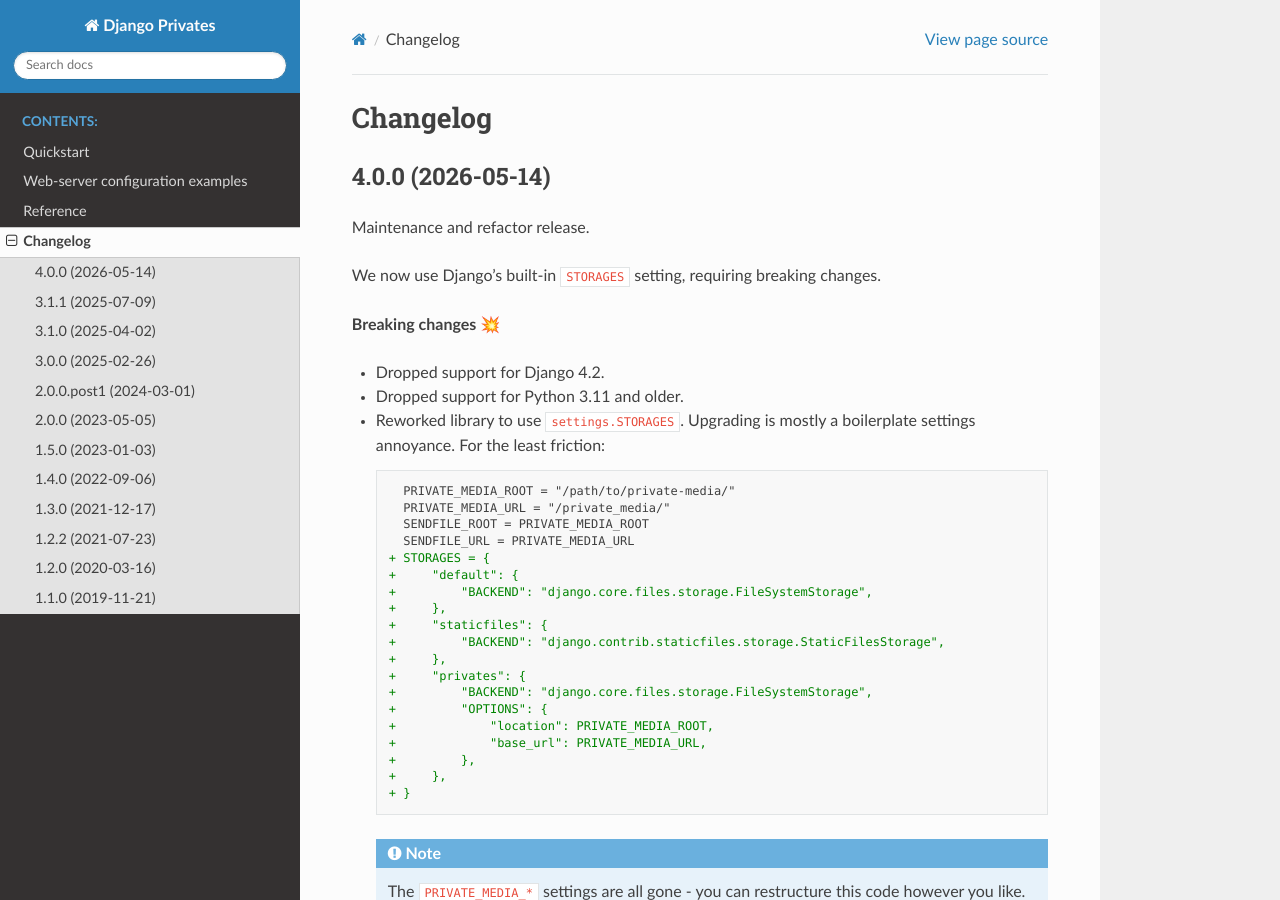
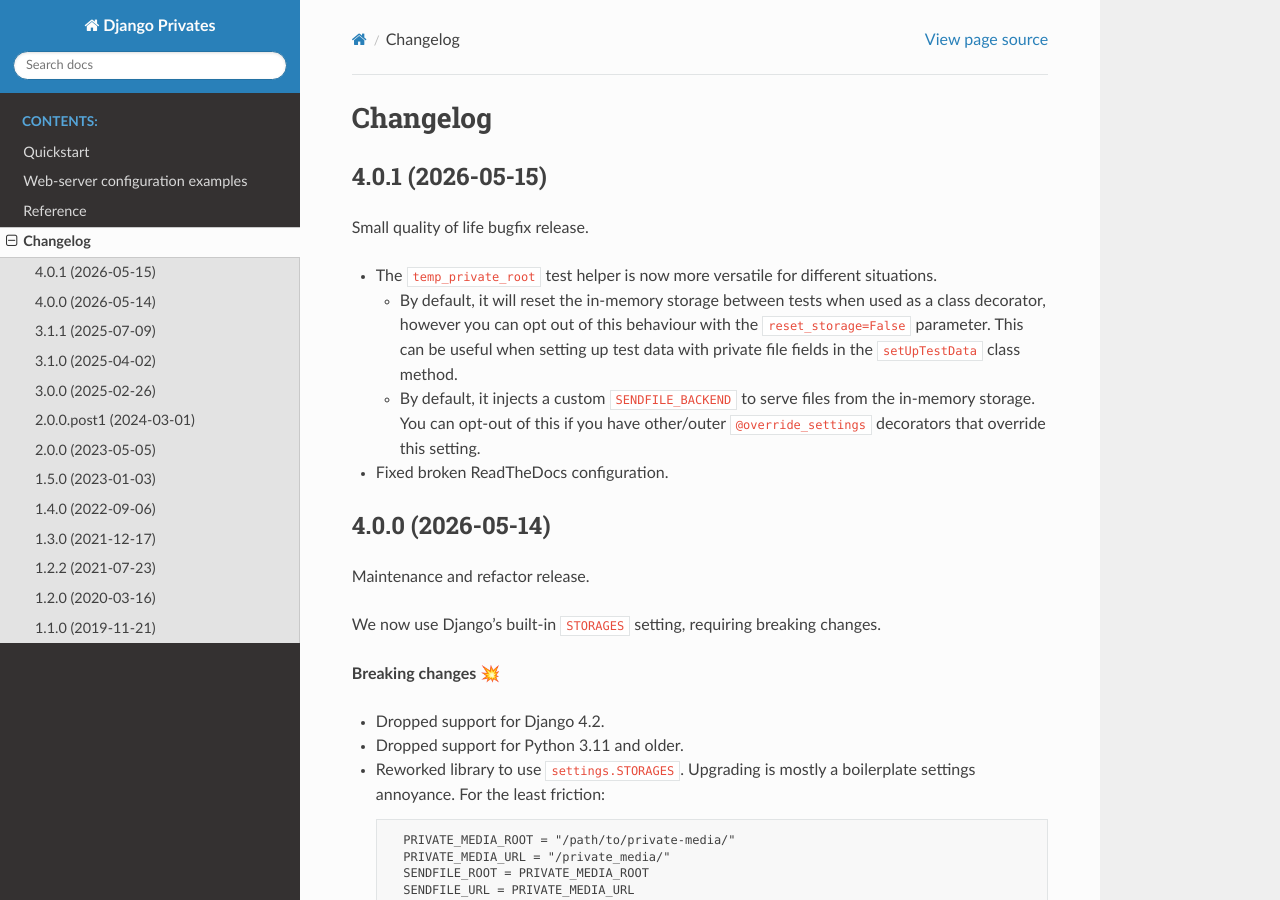
Before and after one commit to sergei-maertens/django-privates, a Sphinx documentation site: the page built from docs/changelog.rst, in a window 1280 px wide and 900 px high. Built offline with Sphinx 7.4.7 and the Read the Docs theme 3.1.0, drawn with Linux system fonts in a browser that asks for light colours.

Commit message:
:bookmark: Bump to 4.0.1 and update changelog

```diff
--- a/Changelog.rst
+++ b/Changelog.rst
@@ -1,6 +1,23 @@
 =========
 Changelog
 =========
+
+4.0.1 (2026-05-15)
+==================
+
+Small quality of life bugfix release.
+
+* The ``temp_private_root`` test helper is now more versatile for different situations.
+
+  - By default, it will reset the in-memory storage between tests when used as a class
+    decorator, however you can opt out of this behaviour with the
+    ``reset_storage=False`` parameter. This can be useful when setting up test data
+    with private file fields in the ``setUpTestData`` class method.
+  - By default, it injects a custom ``SENDFILE_BACKEND`` to serve files from the
+    in-memory storage. You can opt-out of this if you have other/outer
+    ``@override_settings`` decorators that override this setting.
+
+* Fixed broken ReadTheDocs configuration.
 
 4.0.0 (2026-05-14)
 ==================
--- a/docs/conf.py
+++ b/docs/conf.py
@@ -30,7 +30,7 @@
 author = "Sergei Maertens"
 
 # The full version, including alpha/beta/rc tags
-release = "4.0.0"
+release = "4.0.1"
 
 
 # -- General configuration ---------------------------------------------------
--- a/privates/__init__.py
+++ b/privates/__init__.py
@@ -1 +1 @@
-__version__ = "4.0.0"
+__version__ = "4.0.1"
--- a/pyproject.toml
+++ b/pyproject.toml
@@ -70,7 +70,7 @@
 DJANGO_SETTINGS_MODULE = "testapp.settings"
 
 [tool.bumpversion]
-current_version = "4.0.0"
+current_version = "4.0.1"
 files = [
     {filename = "privates/__init__.py"},
     {filename = "docs/conf.py"},
```
